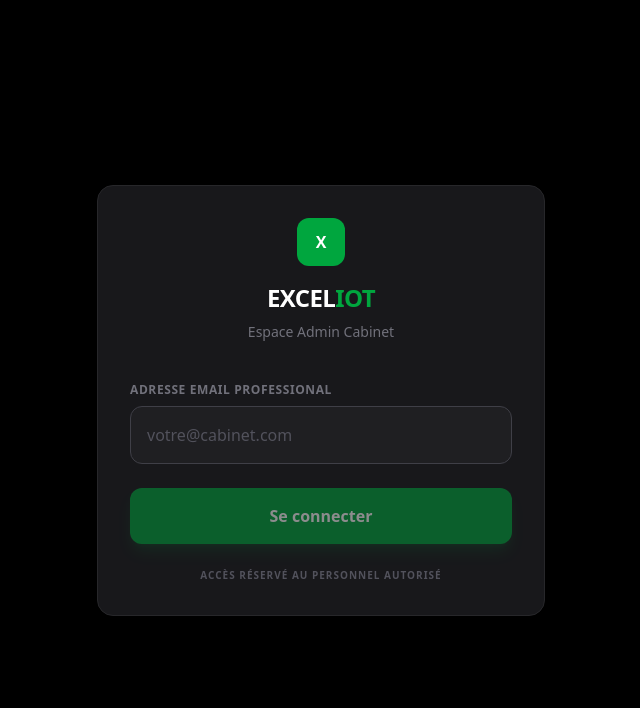
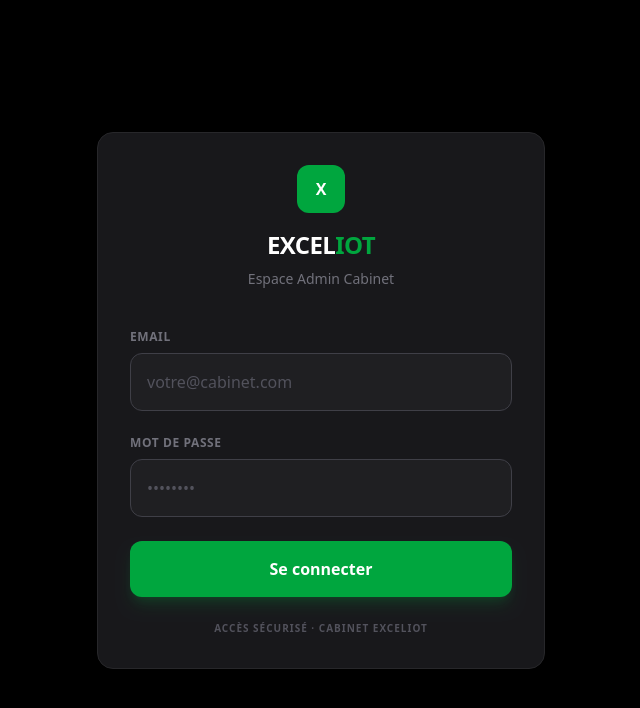
Before and after one commit to Mr-houngbo/exceliot, a Next.js app in the folder apps/web/: page /login in a window 1280 px wide. Shown: the top 708 px of the page, without its empty margins (319-959 px from the left). Built offline with nearby package versions, Linux system fonts and the light colour scheme; no server answers.

Commit message:
"ready to deploy"

```diff
--- a/apps/web/src/app/login/page.tsx
+++ b/apps/web/src/app/login/page.tsx
@@ -1,24 +1,31 @@
 'use client'
 import { useState } from 'react'
 import { createClient } from '@/lib/supabase/client'
+import { useRouter } from 'next/navigation'
 
 export default function LoginPage() {
   const [email, setEmail] = useState('')
-  const [sent, setSent] = useState(false)
+  const [password, setPassword] = useState('')
   const [loading, setLoading] = useState(false)
+  const [error, setError] = useState<string | null>(null)
   const supabase = createClient()
+  const router = useRouter()
 
-  const handleLogin = async () => {
+  const handleLogin = async (e: React.FormEvent) => {
+    e.preventDefault()
     setLoading(true)
-    const { error } = await supabase.auth.signInWithOtp({
+    setError(null)
+
+    const { error } = await supabase.auth.signInWithPassword({
       email,
-      options: { emailRedirectTo: `${window.location.origin}/auth/callback` }
+      password,
     })
 
     if (error) {
-      alert(error.message)
+      setError(error.message)
     } else {
-      setSent(true)
+      router.push('/admin')
+      router.refresh()
     }
     setLoading(false)
   }
@@ -33,28 +40,15 @@ export default function LoginPage() {
           <p className="text-zinc-500 text-sm mt-2">Espace Admin Cabinet</p>
         </div>
 
-        {sent ? (
-          <div className="text-center py-4">
-            <div className="w-16 h-16 bg-green-900/30 text-green-500 rounded-full flex items-center justify-center mx-auto mb-6">
-               <svg xmlns="http://www.w3.org/2000/svg" className="h-8 w-8" fill="none" viewBox="0 0 24 24" stroke="currentColor">
-                  <path strokeLinecap="round" strokeLinejoin="round" strokeWidth={2} d="M3 8l7.89 5.26a2 2 0 002.22 0L21 8M5 19h14a2 2 0 002-2V7a2 2 0 00-2-2H5a2 2 0 00-2 2v10a2 2 0 002 2z" />
-               </svg>
+        <form onSubmit={handleLogin} className="space-y-6">
+          {error && (
+            <div className="bg-red-900/20 border border-red-900/50 text-red-500 text-xs p-3 rounded-lg font-bold">
+              {error}
             </div>
-            <p className="text-white text-xl font-bold mb-2">Vérifiez votre email</p>
-            <p className="text-zinc-400 text-sm leading-relaxed">
-              Un lien de connexion magique a été envoyé à <br/><span className="text-white font-medium">{email}</span>
-            </p>
-            <button
-              onClick={() => setSent(false)}
-              className="mt-8 text-green-600 text-sm font-bold hover:underline"
-            >
-              Retour
-            </button>
-          </div>
-        ) : (
-          <div className="space-y-6">
+          )}
+
           <div>
-              <label className="text-xs font-black uppercase text-zinc-500 mb-2 block tracking-wider">Adresse Email Professional</label>
+            <label className="text-xs font-black uppercase text-zinc-500 mb-2 block tracking-wider">Email</label>
             <input
               type="email"
               placeholder="votre@cabinet.com"
@@ -63,21 +57,37 @@ export default function LoginPage() {
               className="w-full bg-zinc-800/50 border border-zinc-700 rounded-xl
                          px-4 py-4 text-white placeholder-zinc-600 focus:outline-none
                          focus:ring-2 focus:ring-green-600/50 focus:border-green-600 transition-all"
+              required
             />
           </div>
+
+          <div>
+            <label className="text-xs font-black uppercase text-zinc-500 mb-2 block tracking-wider">Mot de passe</label>
+            <input
+              type="password"
+              placeholder="••••••••"
+              value={password}
+              onChange={e => setPassword(e.target.value)}
+              className="w-full bg-zinc-800/50 border border-zinc-700 rounded-xl
+                         px-4 py-4 text-white placeholder-zinc-600 focus:outline-none
+                         focus:ring-2 focus:ring-green-600/50 focus:border-green-600 transition-all"
+              required
+            />
+          </div>
+
           <button
-              onClick={handleLogin}
-              disabled={loading || !email}
+            type="submit"
+            disabled={loading}
             className="w-full bg-green-600 hover:bg-green-700 disabled:opacity-50
                        text-white font-black py-4 rounded-xl transition-all shadow-lg shadow-green-600/20 active:scale-95"
           >
-              {loading ? 'Envoi du lien...' : 'Se connecter'}
+            {loading ? 'Connexion...' : 'Se connecter'}
           </button>
+
           <p className="text-center text-[10px] text-zinc-600 uppercase tracking-widest font-bold">
-              Accès réservé au personnel autorisé
+            Accès sécurisé · Cabinet Exceliot
           </p>
-          </div>
-        )}
+        </form>
       </div>
     </div>
   )
```
Also changed, not shown: 2 other files (tests, documents, lock files or other folders). Lines whose indentation alone changed are shown as unchanged.
